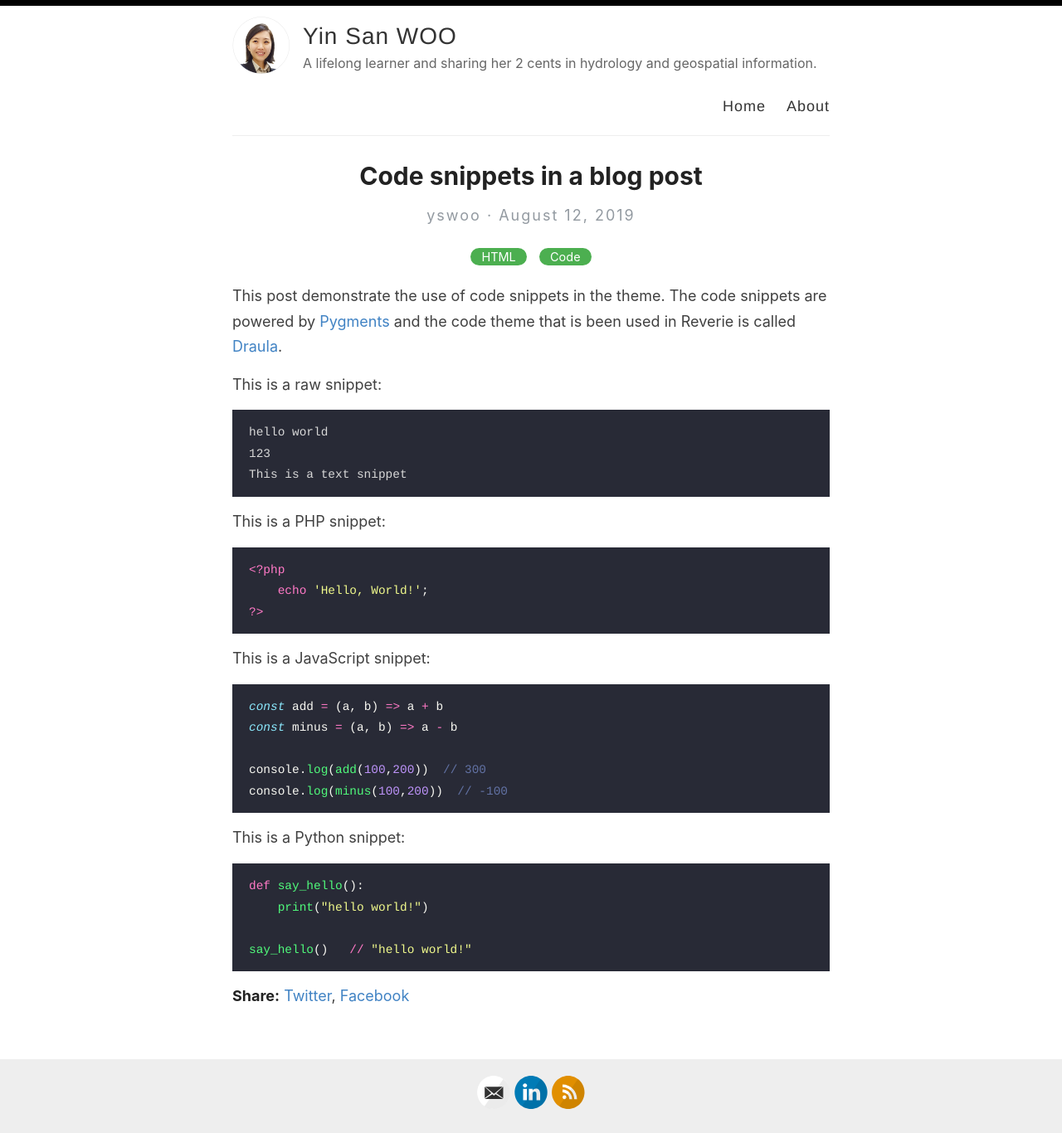
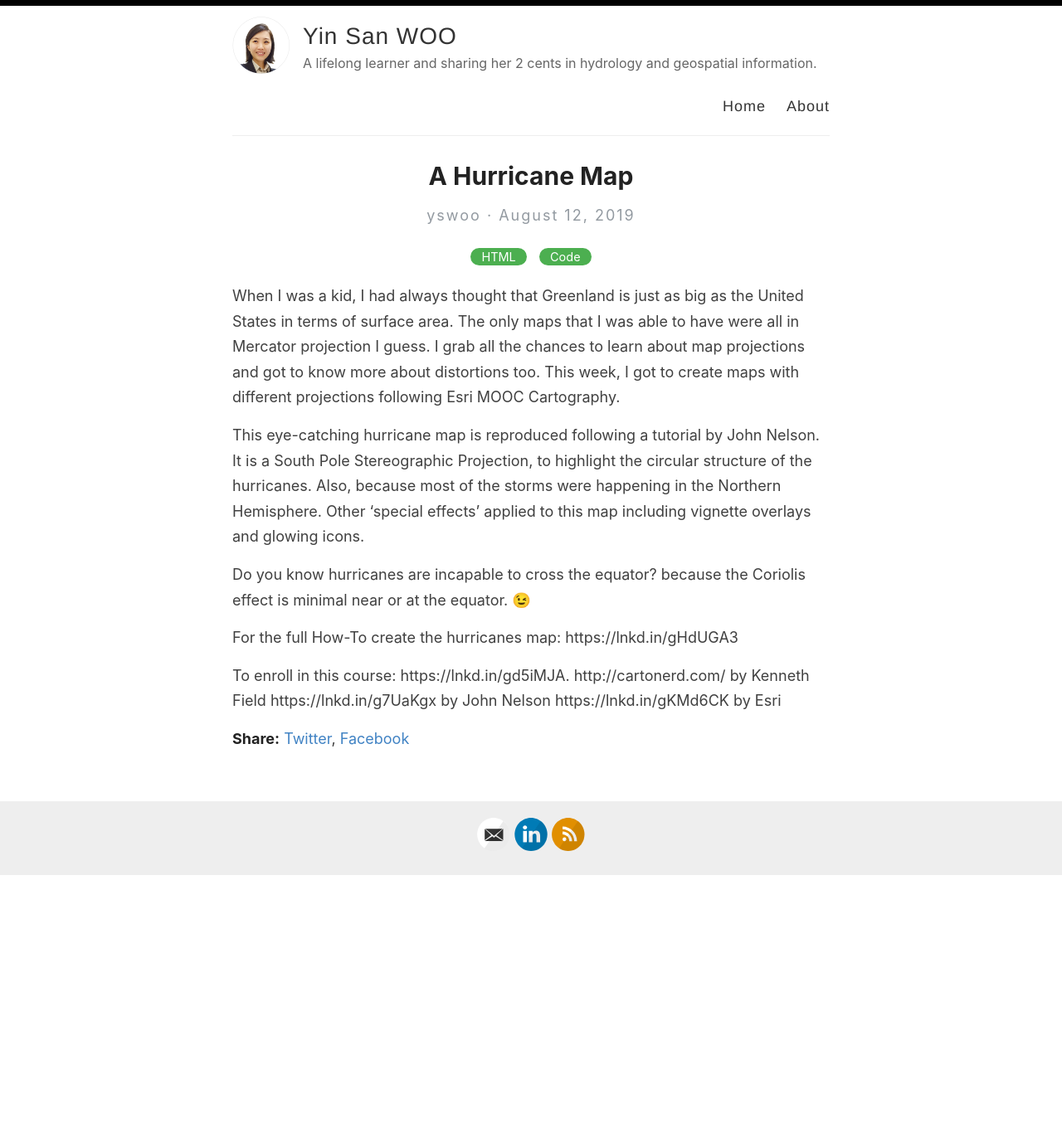
Before and after one commit to yinsanwoo/yinsanwoo.github.io, a Jekyll site: the page built from _posts/2019-8-12-code-snippets.md, in a window 1280 px wide. Shown: the whole page at 83% size. Built offline with Jekyll 4.4.1, drawn with Linux system fonts in a browser that asks for light colours; comment, search, counter and statistics services are not loaded; after the commit the page ends 1056 px from its top, so only the background shows below that.

Commit message:
Update 2019-8-12-code-snippets.md

````diff
--- a/_posts/2019-8-12-code-snippets.md
+++ b/_posts/2019-8-12-code-snippets.md
@@ -1,42 +1,19 @@
 ---
 layout: post
-title:  Code snippets in a blog post
+title:  A Hurricane Map
 categories: [HTML,Code]
 ---
+When I was a kid, I had always thought that Greenland is just as big as the United States in terms of surface area. The only maps that I was able to have were all in Mercator projection I guess. I grab all the chances to learn about map projections and got to know more about distortions too. This week, I got to create maps with different projections following Esri MOOC Cartography.
 
-This post demonstrate the use of code snippets in the theme. The code snippets are powered by [Pygments](http://pygments.org/) and the code theme that is been used in Reverie is called [Draula](https://draculatheme.com/).
+This eye-catching hurricane map is reproduced following a tutorial by John Nelson. It is a South Pole Stereographic Projection, to highlight the circular structure of the hurricanes. Also, because most of the storms were happening in the Northern Hemisphere. Other 'special effects' applied to this map including vignette overlays and glowing icons.
 
-This is a raw snippet:
+Do you know hurricanes are incapable to cross the equator?
+because the Coriolis effect is minimal near or at the equator. 😉
 
-```
-hello world
-123
-This is a text snippet
-```
+For the full How-To create the hurricanes map:
+https://lnkd.in/gHdUGA3
 
-This is a PHP snippet:
-
-```php
-<?php
-    echo 'Hello, World!';
-?>
-```
-
-This is a JavaScript snippet:
-
-```js
-const add = (a, b) => a + b
-const minus = (a, b) => a - b
-
-console.log(add(100,200))  // 300
-console.log(minus(100,200))  // -100
-```
-
-This is a Python snippet:
-
-```python
-def say_hello():
-    print("hello world!")
-
-say_hello()   // "hello world!"
-```
+To enroll in this course: https://lnkd.in/gd5iMJA.
+http://cartonerd.com/ by Kenneth Field
+https://lnkd.in/g7UaKgx by John Nelson
+https://lnkd.in/gKMd6CK by Esri
````
